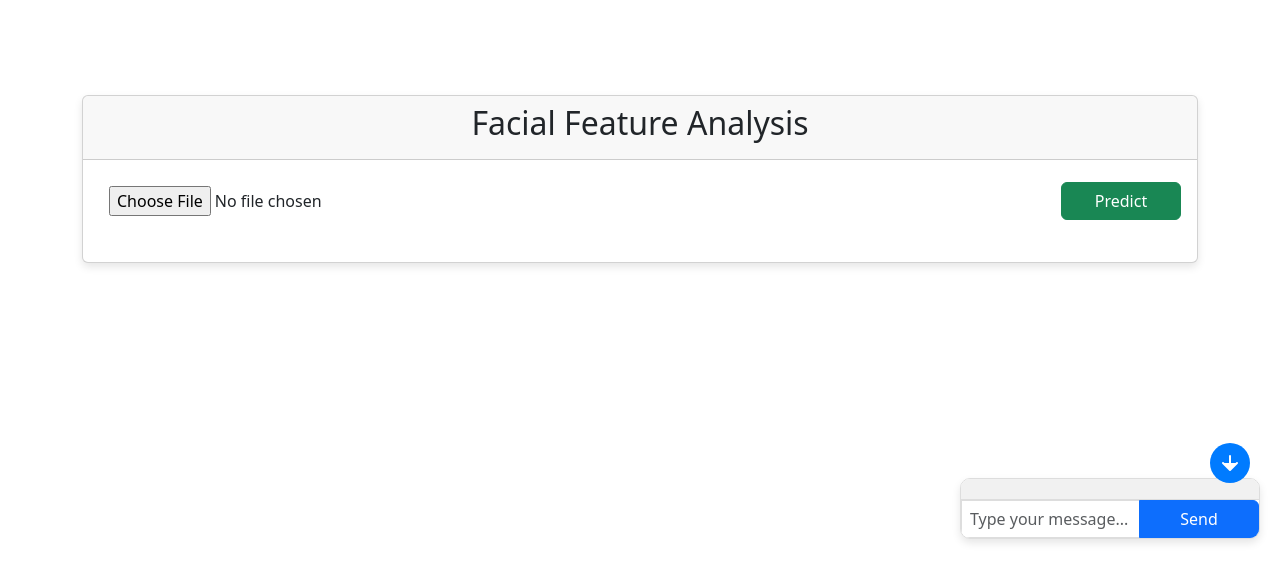
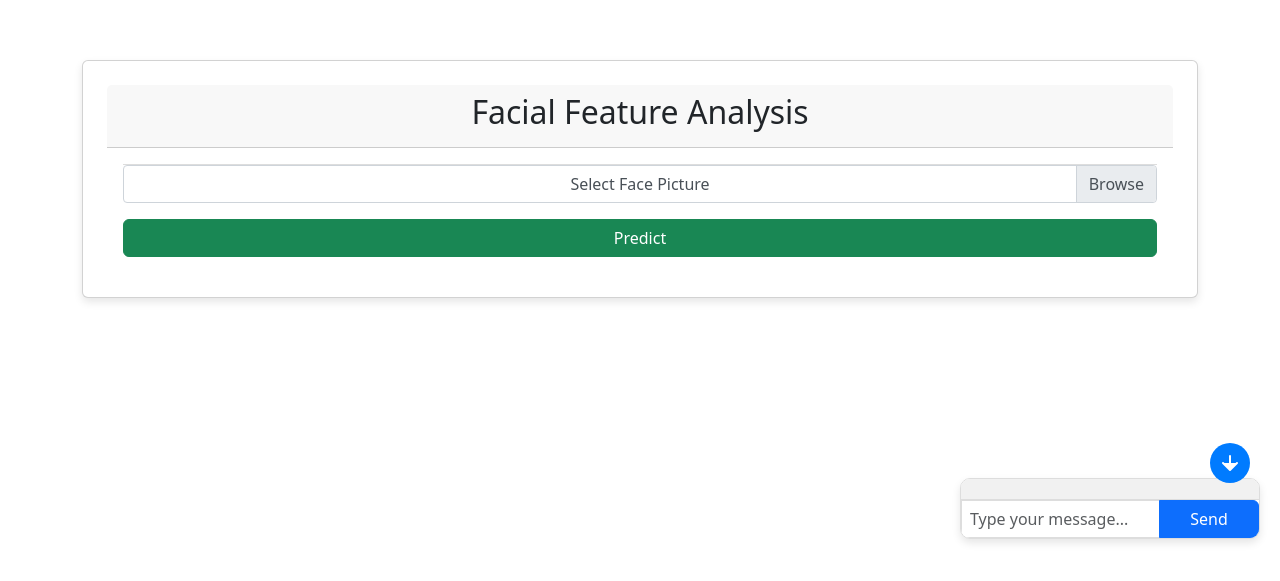
Before and after one commit to Nobita006/facial-analysis-app, a React (Create React App) app: page / in a window 1280 px wide. Shown: the part 241-822 px from the top of the page. Built offline with nearby package versions, Linux system fonts and the light colour scheme.

Commit message:
added logic to handle large image file

```diff
--- a/package.json
+++ b/package.json
@@ -15,6 +15,7 @@
     "react": "^18.2.0",
     "react-bootstrap": "^2.8.0",
     "react-dom": "^18.2.0",
+    "react-image-file-resizer": "^0.4.8",
     "react-markdown": "^9.0.1",
     "react-scripts": "5.0.1",
     "web-vitals": "^2.1.4"
--- a/src/Chatbot.js
+++ b/src/Chatbot.js
@@ -21,7 +21,7 @@ const Chatbot = () => {
         const newHistory = Array.isArray(history) ? [...history, { role: 'user', content: input }] : [{ role: 'user', content: input }];
 
         try {
-            const response = await axios.post('http://sayan.work.gd/chatbot', {
+            const response = await axios.post('https://sayan.work.gd/chatbot', {
                 message: input,
                 history: newHistory,
             });
--- a/src/FacialAnalysis.css
+++ b/src/FacialAnalysis.css
@@ -1,7 +1,4 @@
 .FacialAnalysis {
-  display: flex;
-  justify-content: center;
-  align-items: center;
   min-height: 100vh;
   background-color: #ffffff;
 }
@@ -13,38 +10,12 @@
 .preview-image {
   max-width: 100%;
   max-height: 300px;
-  margin-bottom: 10px;
-  border: 1px solid #ccc;
   border-radius: 8px;
   object-fit: cover;
 }
 
-.upload-form {
-  display: flex;
-  align-items: center;
-  margin-bottom: 20px;
-}
-
-input[type="file"] {
-  margin-right: 10px;
-  padding: 10px;
-}
-
-button {
-  padding: 10px 20px;
-  background-color: #28a745;
-  color: white;
-  border: none;
-  border-radius: 4px;
-  cursor: pointer;
-  transition: background-color 0.3s ease;
-  white-space: nowrap; /* Prevent text wrapping */
-  text-align: center; /* Ensure text is centered */
-  min-width: 120px; /* Set a minimum width to maintain button size */
-}
-
-button:hover {
-  background-color: #218838;
+.custom-file-label::after {
+  content: "Browse";  /* Customize the 'Browse' text */
 }
 
 .predictions {
--- a/src/FacialAnalysis.js
+++ b/src/FacialAnalysis.js
@@ -3,6 +3,7 @@ import axios from 'axios';
 import './FacialAnalysis.css';
 import ProgressBar from 'react-bootstrap/ProgressBar';
 import Card from 'react-bootstrap/Card';
+import Resizer from 'react-image-file-resizer';
 
 function FacialAnalysis() {
   const [selectedFile, setSelectedFile] = useState(null);
@@ -10,15 +11,48 @@ function FacialAnalysis() {
   const [predictions, setPredictions] = useState(null);
   const [loading, setLoading] = useState(false); // New loading state
 
-  const handleFileChange = (event) => {
+  // Resize the image while maintaining the aspect ratio
+  const resizeImage = (file, maxDimension) => {
+    return new Promise((resolve) => {
+      Resizer.imageFileResizer(
+        file,
+        maxDimension, // Max width or height (whichever is larger)
+        maxDimension, // Max height or width (aspect ratio is maintained)
+        'JPEG',       // Output format
+        70,           // Quality percentage
+        0,            // Rotation angle
+        (uri) => {
+          resolve(uri);  // Return the resized image as a Blob
+        },
+        'blob'  // Return format: blob (can also be base64)
+      );
+    });
+  };
+
+  const handleFileChange = async (event) => {
     const file = event.target.files[0];
     if (!file) {
       return;
     }
-    setSelectedFile(file);
 
-    const imageURL = URL.createObjectURL(file);
-    setPreviewURL(imageURL);
+    const image = new Image();
+    image.src = URL.createObjectURL(file);
+
+    // Wait for the image to load to get its dimensions
+    image.onload = async () => {
+      const { width, height } = image;
+
+      let resizedFile = file;
+
+      // Resize if the image dimensions exceed 1000px
+      if (width > 1000 || height > 1000) {
+        resizedFile = await resizeImage(file, 1000);
+      }
+
+      setSelectedFile(resizedFile);
+      const imageURL = URL.createObjectURL(resizedFile);
+      setPreviewURL(imageURL);
+    };
   };
 
   const handlePredict = () => {
@@ -34,7 +68,7 @@ function FacialAnalysis() {
     formData.append('image', selectedFile);
 
     axios
-      .post('http://sayan.work.gd/predict', formData, {
+      .post('https://sayan.work.gd/predict', formData, {
         headers: {
           'Content-Type': 'multipart/form-data',
         },
@@ -47,7 +81,7 @@ function FacialAnalysis() {
           (a, b) => b[1] - a[1]
         );
 
-        const top3Predictions = sortedPredictions.slice(0, 3);
+        const top3Predictions = sortedPredictions.slice(0, 5);
 
         const top3PredictionsObj = Object.fromEntries(top3Predictions);
 
@@ -66,29 +100,47 @@ function FacialAnalysis() {
   };
 
   return (
-    <div className="FacialAnalysis">
-      <Card style={{ width: '100%' }} className="analysis-card">
-        <Card.Header>
+    <div className="FacialAnalysis d-flex justify-content-center align-items-center">
+      <Card style={{ width: '100%' }} className="analysis-card p-4">
+        <Card.Header className="text-center">
           <h2>Facial Feature Analysis</h2>
         </Card.Header>
-        <Card.Body>
+        <Card.Body className="text-center">
           {previewURL && (
-            <img src={previewURL} alt="Preview" className="preview-image img-thumbnail" />
+            <img src={previewURL} alt="Preview" className="preview-image img-thumbnail mb-4" />
           )}
 
-          <div className="upload-form">
-            <input type="file" accept="image/*" onChange={handleFileChange} className="form-control-file" />
+          <div className="mb-3">
+            {/* Bootstrap custom file input */}
+            <div className="input-group mb-3">
+              <div className="custom-file">
+                <input
+                  type="file"
+                  className="custom-file-input"
+                  id="inputGroupFile01"
+                  accept="image/*"
+                  capture="user"
+                  onChange={handleFileChange}
+                />
+                <label className="custom-file-label" htmlFor="inputGroupFile01">
+                  Select Face Picture
+                </label>
+              </div>
+            </div>
+          </div>
+
+          <div>
             <button
               onClick={handlePredict}
-              className="btn btn-success ml-3"
+              className="btn btn-success btn-block"
               disabled={loading} // Disable the button while loading
             >
-              {loading ? 'Predicting...' : 'Predict'}  {/* Button text changes based on loading state */}
+              {loading ? 'Predicting...' : 'Predict'}
             </button>
           </div>
 
           {predictions && (
-            <div className="predictions table-responsive">
+            <div className="predictions table-responsive mt-4">
               <h3>Face Conditions:</h3>
               <table className="table table-bordered table-hover">
                 <thead className="thead-dark">
```
Also changed, not shown: 1 other file (tests, documents, lock files or other folders).
